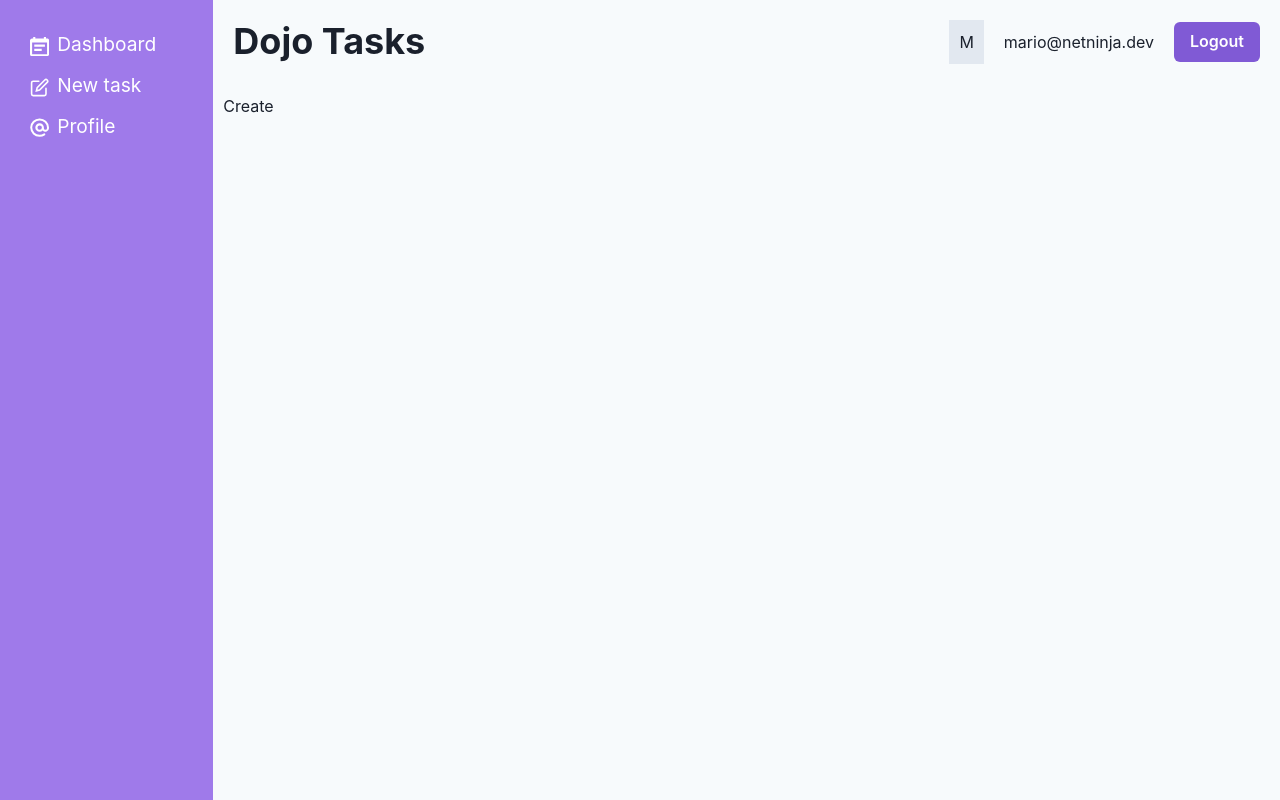
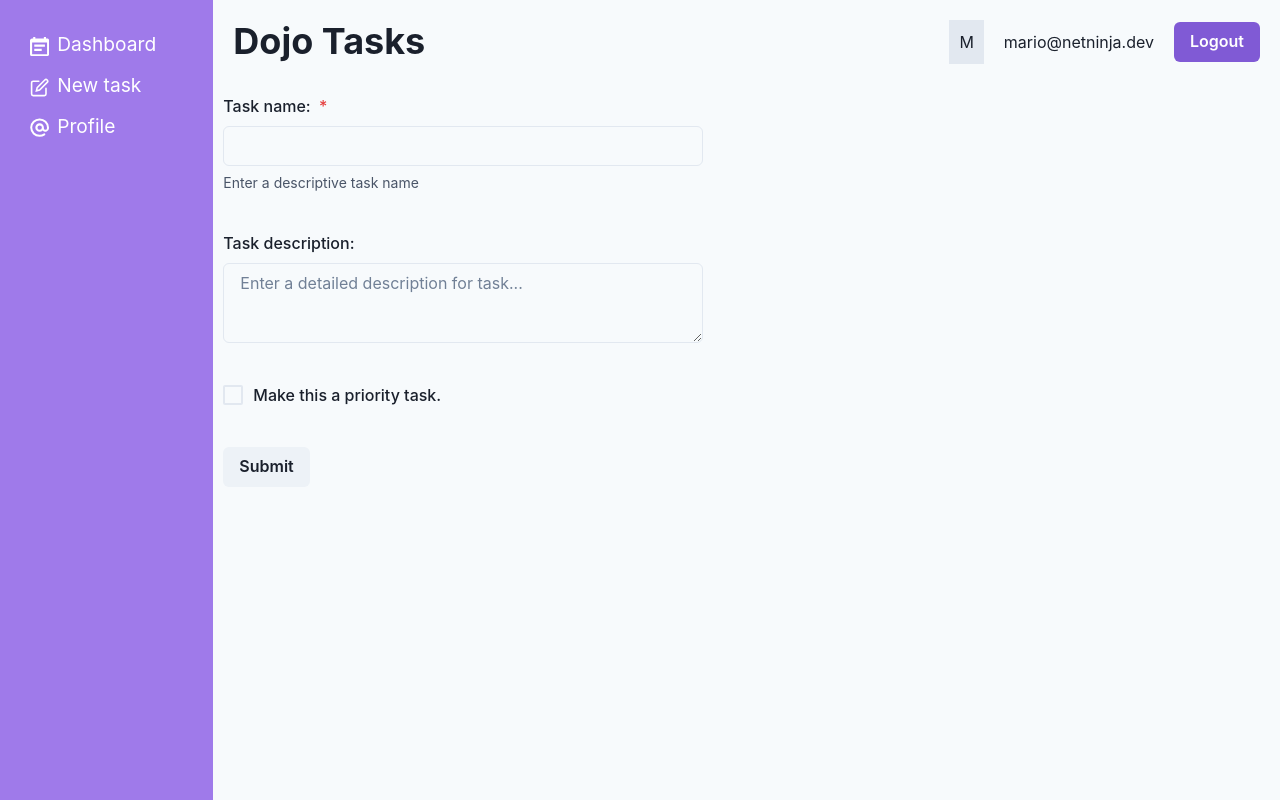
Before and after one commit to tvviem/vite-react-chakra-ui-learn, a React (Vite) app: page /create in a window 1280 px wide. Built offline with nearby package versions, Linux system fonts and the light colour scheme.

Commit message:
7 - Form component basic

```diff
--- a/src/pages/Create.tsx
+++ b/src/pages/Create.tsx
@@ -1,7 +1,64 @@
-import React from 'react';
+import {
+  Box,
+  Button,
+  Checkbox,
+  FormControl,
+  FormHelperText,
+  FormLabel,
+  Input,
+  Textarea
+} from '@chakra-ui/react';
+import { Form, useNavigate } from 'react-router-dom';
 
-const Create = () => {
-  return <div>Create</div>;
-};
+// type Task = {
+//   title: string;
+//   description: string;
+//   isPriority: boolean;
+// };
 
-export default Create;
+export default function Create() {
+  let navigate = useNavigate();
+
+  async function handleSubmit(event: React.FormEvent<HTMLFormElement>) {
+    event.preventDefault();
+    const form = event.currentTarget;
+    const formData = new FormData(form);
+
+    const task = {
+      title: formData.get('title'),
+      description: formData.get('description'),
+      isPriority: formData.get('isPriority') === ''
+    };
+
+    console.log(task);
+    navigate('/');
+  }
+
+  return (
+    <Box maxW="480px">
+      <Form method="post" action="/create" onSubmit={handleSubmit}>
+        <FormControl isRequired mb="40px">
+          <FormLabel>Task name: </FormLabel>
+          <Input type="text" name="title" />
+          <FormHelperText>Enter a descriptive task name</FormHelperText>
+        </FormControl>
+
+        <FormControl mb="40px">
+          <FormLabel>Task description: </FormLabel>
+          <Textarea
+            placeholder="Enter a detailed description for task..."
+            name="description"
+          ></Textarea>
+        </FormControl>
+
+        <FormControl display="flex" alignItems="center" mb="40px">
+          <Checkbox name="isPriority" size="lg" color={'purple'} />
+          <FormLabel mb="0px" ml="10px">
+            Make this a priority task.
+          </FormLabel>
+        </FormControl>
+        <Button type="submit">Submit</Button>
+      </Form>
+    </Box>
+  );
+}
```
Also changed, not shown: 1 other file (tests, documents, lock files or other folders).
